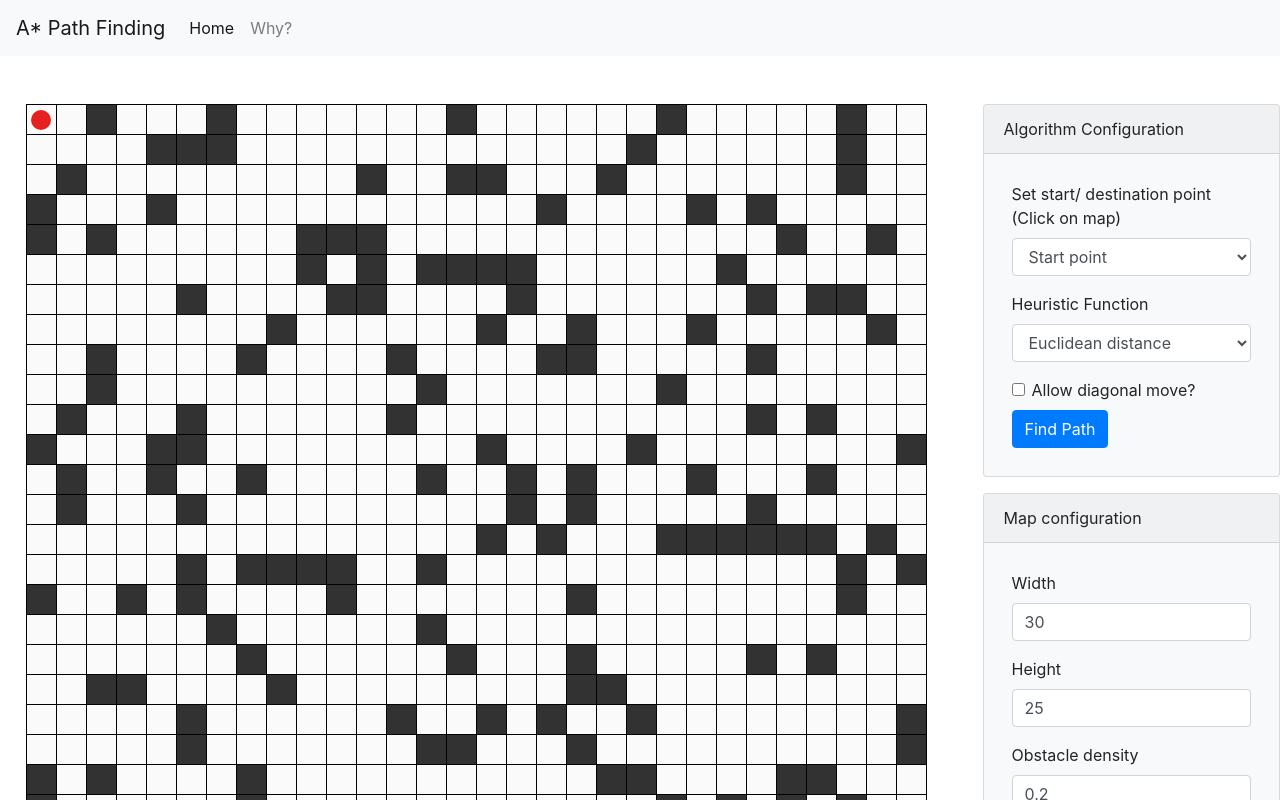
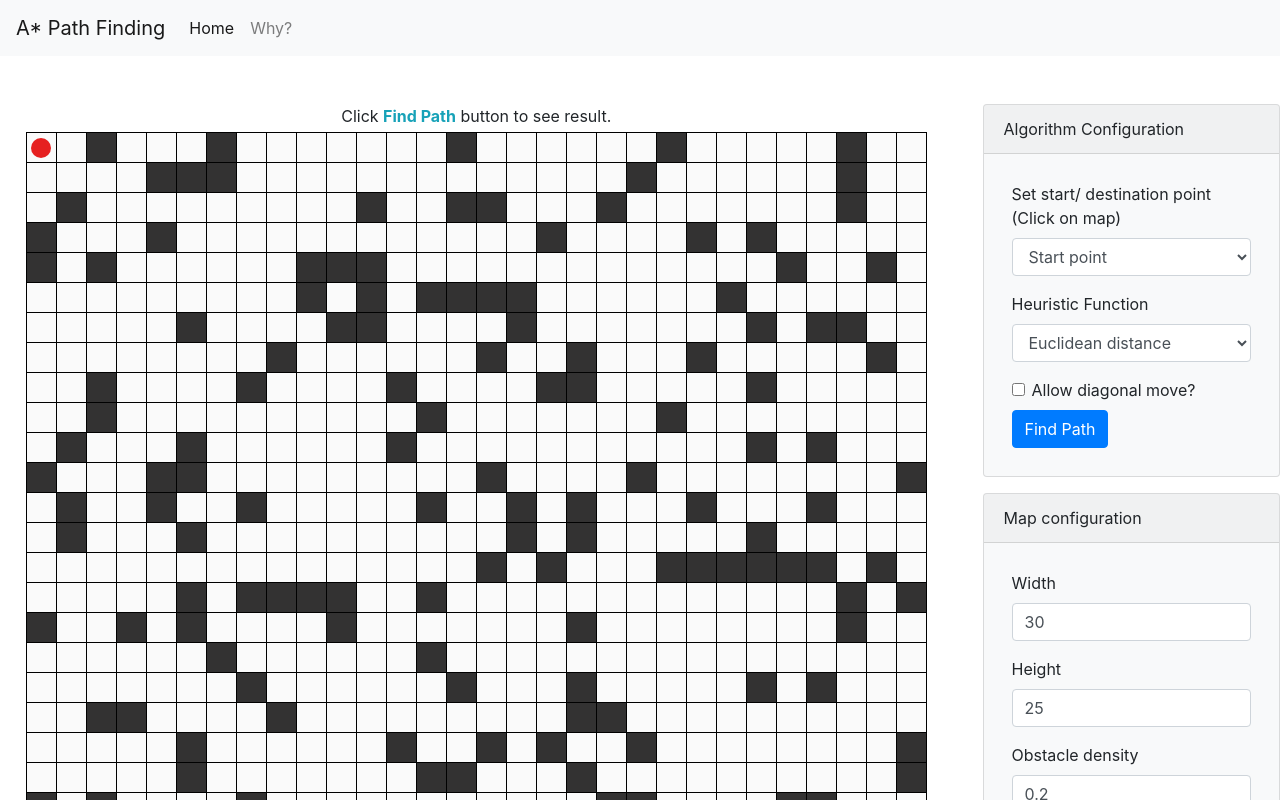
Before and after one commit to hieutran106/path-finding, an Angular app: page / in a window 1280 px wide. Shown: the top 800 px of the page. Built offline with nearby package versions, Linux system fonts and the light colour scheme.

Commit message:
feat: add info

```diff
--- a/src/app/app.component.html
+++ b/src/app/app.component.html
@@ -10,6 +10,9 @@
 
 <div class="row mt-5">
   <div class="col-9">
+    <div class="text-center mb-1">
+      Click <strong class="text-info">Find Path</strong> button to see result.
+    </div>
     <table class="mx-auto">
       <tr *ngFor="let x of row">
         <td
```
Also changed, not shown: src/app/app.component.scss (line endings or trailing spaces), src/app/astar/astar-finder.ts (line endings or trailing spaces), src/app/astar/grid.ts (line endings or trailing spaces), src/app/astar/tile.ts (line endings or trailing spaces), src/app/utils/min-heap.ts (line endings or trailing spaces), src/app/utils/node.ts (line endings or trailing spaces), 1 other file (tests, documents, lock files or other folders).
